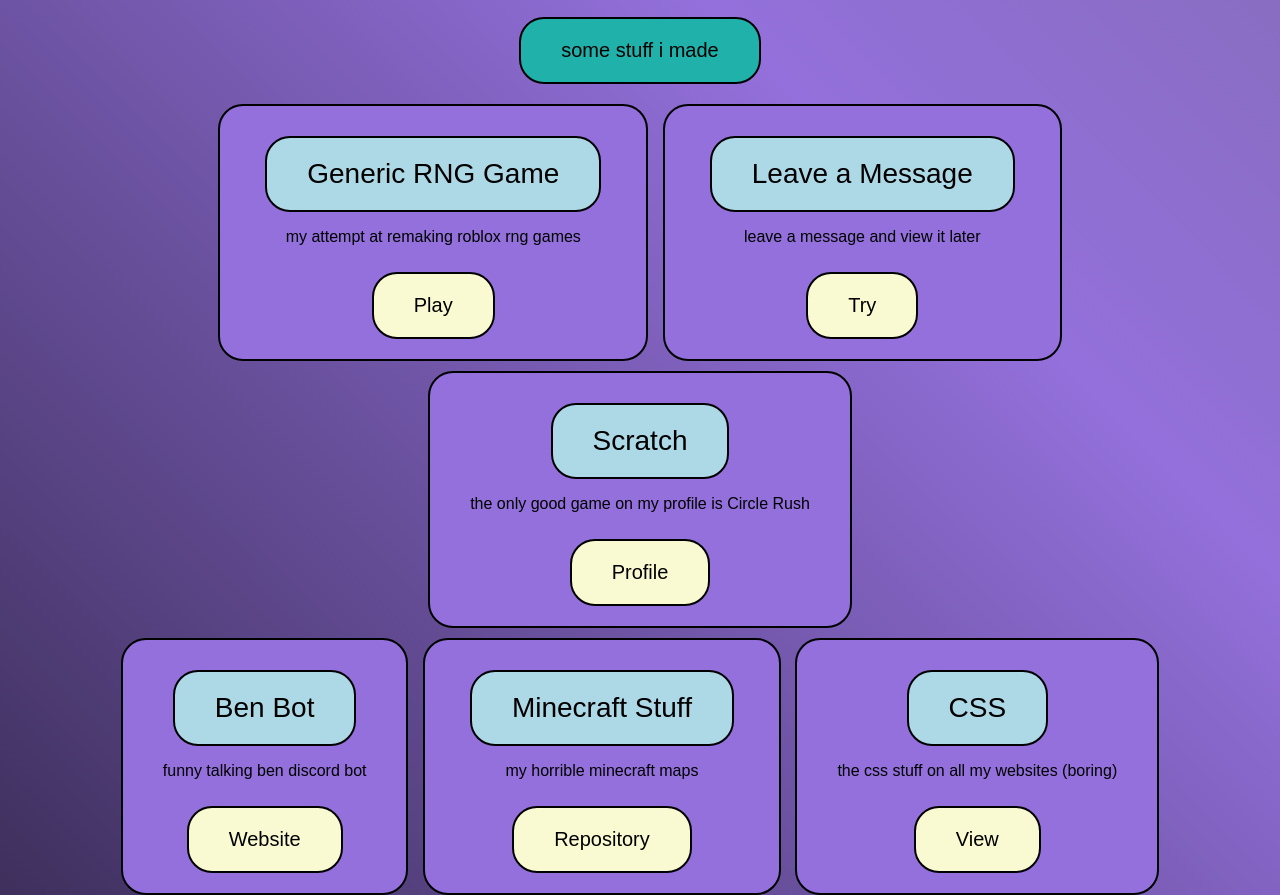
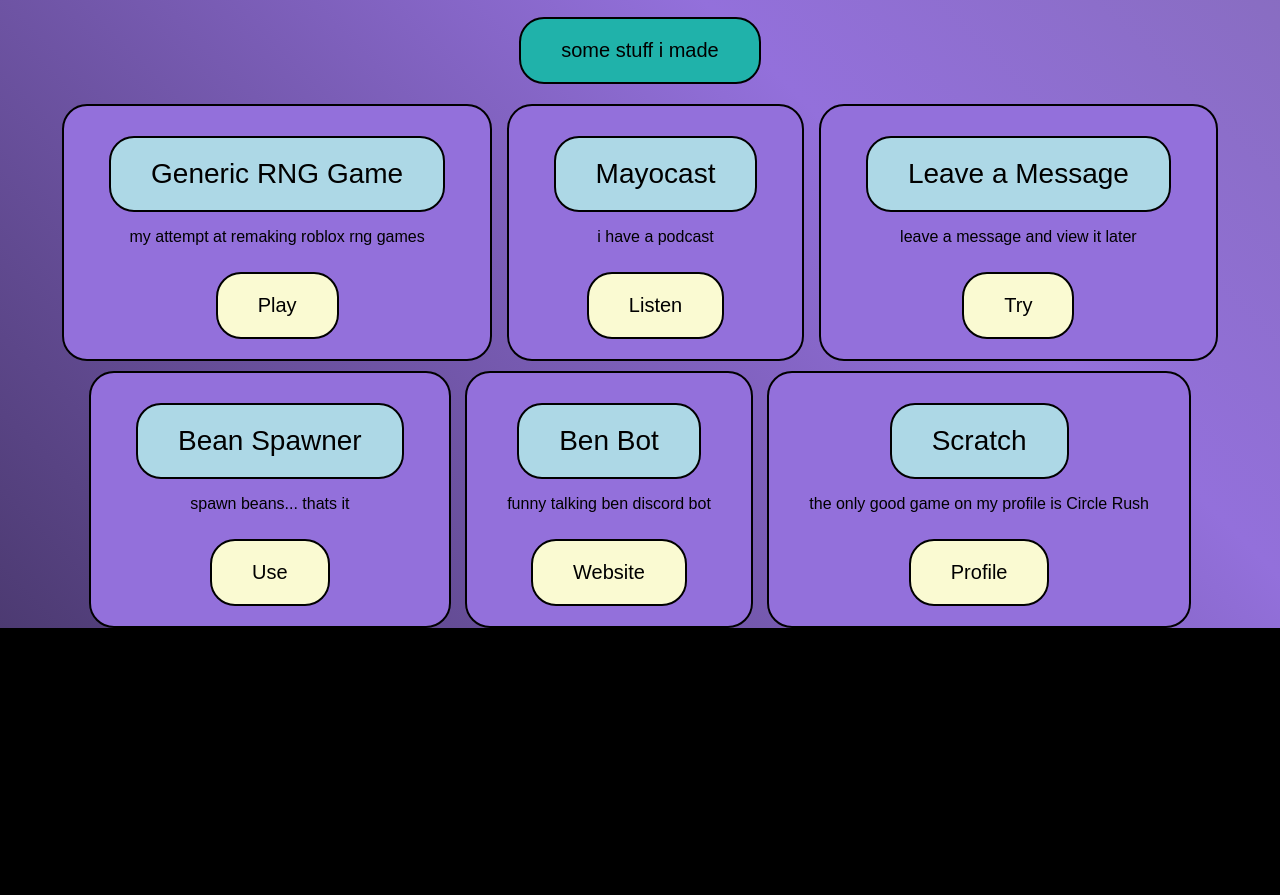
Before and after one commit to RealGSCGAMING/RealGSCGAMING.github.io, a website built with Vite: page index.html in a window 1280 px wide. Shown: the part 238-1133 px from the top of the page. After the commit the page ends 866 px from the top, so only its background shows below. Built offline with nearby package versions, Linux system fonts and the light colour scheme.

Commit message:
new cards

```diff
--- a/index.html
+++ b/index.html
@@ -57,10 +57,42 @@
 
         <div class="card">
           <div class="cardBody">
+            <div class="cardTitle">Mayocast</div>
+            <p>i have a podcast</p>
+            <a href="https://realgscgaming.github.io/mayocast/"><button class="cardButton">Listen</button></a>
+          </div>
+        </div>
+
+        <div class="card">
+          <div class="cardBody">
             <div class="cardTitle">Leave a Message</div>
             <p>leave a message and view it later</p>
             <a href="https://realgscgaming.github.io/message/"
               ><button class="cardButton">Try</button></a
+            >
+          </div>
+        </div>
+
+      </div>
+
+      <div class="cardRow">
+
+        <div class="card">
+          <div class="cardBody">
+            <div class="cardTitle">Bean Spawner</div>
+            <p>spawn beans... thats it</p>
+            <a href="https://realgscgaming.github.io/beans"
+              ><button class="cardButton">Use</button></a
+            >
+          </div>
+        </div>
+
+        <div class="card">
+          <div class="cardBody">
+            <div class="cardTitle">Ben Bot</div>
+            <p>funny talking ben discord bot</p>
+            <a href="https://realgscgaming.github.io/talking-ben/"
+              ><button class="cardButton">Website</button></a
             >
           </div>
         </div>
@@ -74,37 +106,9 @@
             >
           </div>
         </div>
+
       </div>
 
-      <div class="cardRow">
-        <div class="card">
-          <div class="cardBody">
-            <div class="cardTitle">Ben Bot</div>
-            <p>funny talking ben discord bot</p>
-            <a href="https://realgscgaming.github.io/talking-ben/"
-              ><button class="cardButton">Website</button></a
-            >
-          </div>
-        </div>
-
-        <div class="card">
-          <div class="cardBody">
-            <div class="cardTitle">Minecraft Stuff</div>
-            <p>my horrible minecraft maps</p>
-            <a href="https://github.com/RealGSCGAMING/mcedu"
-              ><button class="cardButton">Repository</button></a
-            >
-          </div>
-        </div>
-
-        <div class="card">
-          <div class="cardBody">
-            <div class="cardTitle">CSS</div>
-            <p>the css stuff on all my websites (boring)</p>
-            <a href="/template.css"><button class="cardButton">View</button></a>
-          </div>
-        </div>
-      </div>
     </div>
   </body>
 </html>
```
